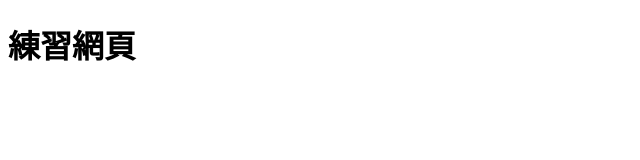
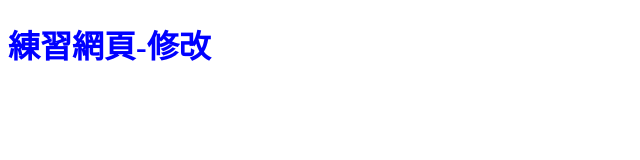
Before and after one commit to agnes-168/project-github, a plain HTML site: page index.html in a window 1280 px wide. Shown: the whole page, without its empty margins (0-640 px from the left). Drawn offline with Linux system fonts and the light colour scheme.

Commit message:
新增CSS樣式

```diff
--- a/index.html
+++ b/index.html
@@ -4,8 +4,9 @@
     <meta charset="UTF-8">
     <meta name="viewport" content="width=device-width, initial-scale=1.0">
     <title>Document</title>
+    <link rel="stylesheet" href="style.css">
 </head>
 <body>
-    <h1>練習網頁</h1>
+    <h1>練習網頁-修改</h1>
 </body>
 </html>
--- /dev/null
+++ b/style.css
@@ -0,0 +1,3 @@
+h1{
+    color: blue;
+}
```
